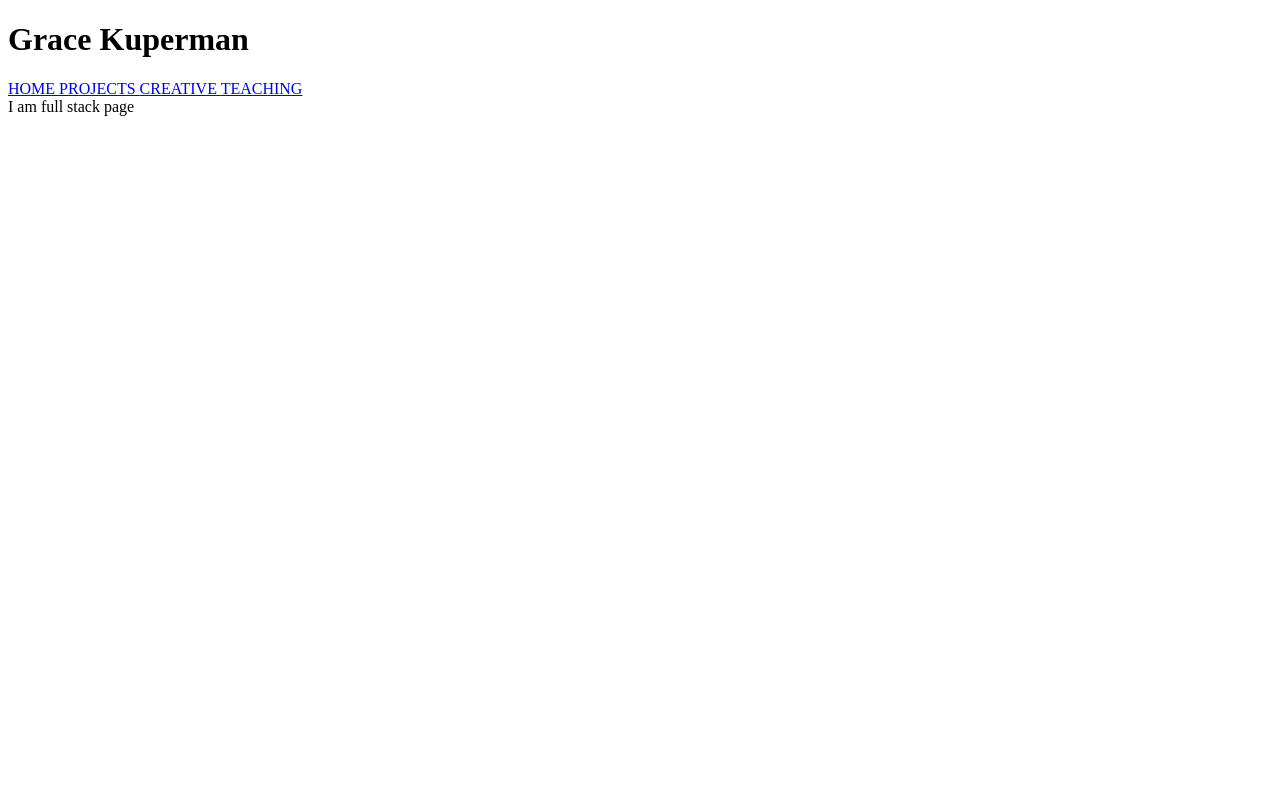
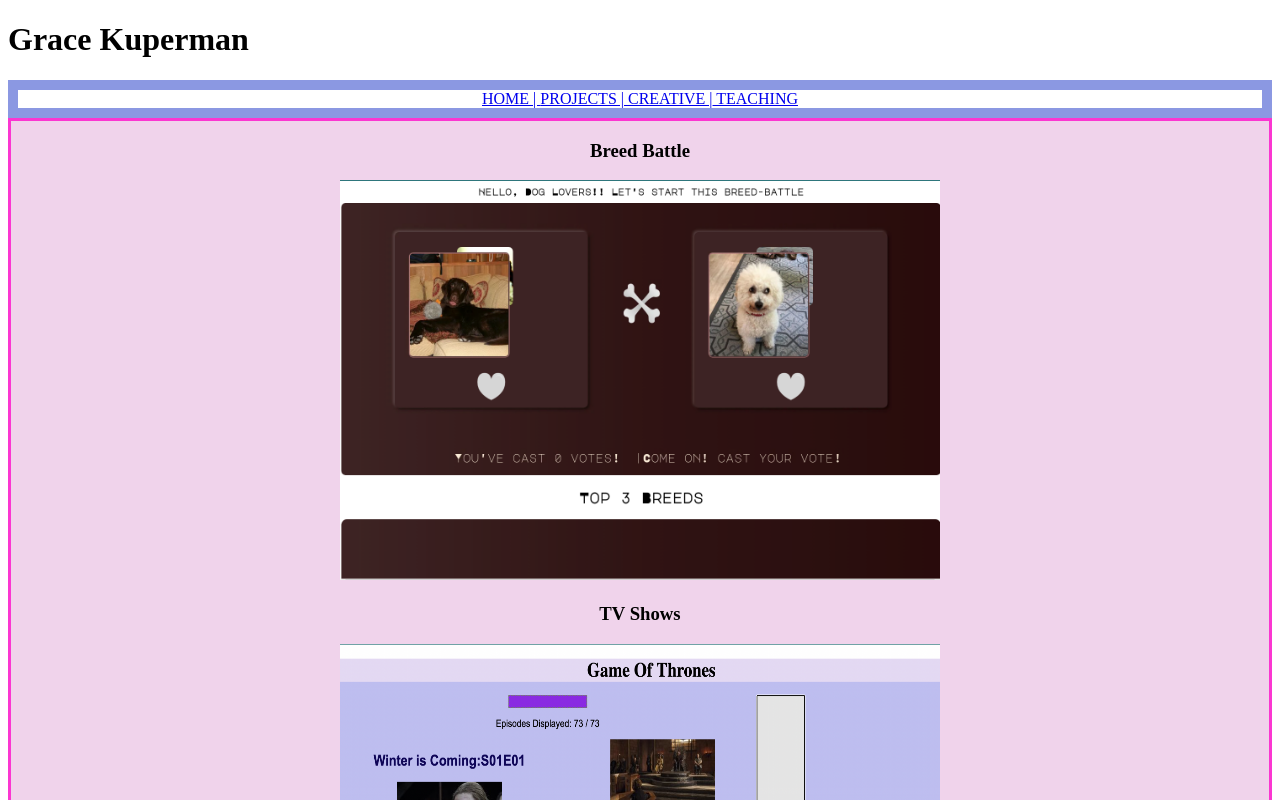
Before and after one commit to GracieLouFreebush22/portfolio-front, a React (Create React App) app: page /Projects in a window 1280 px wide. Shown: the top 800 px of the page. Built offline with nearby package versions, Linux system fonts and the light colour scheme; the HTML template or start-up script is replaced by a standard one.

Commit message:
solid foundation images uploaded

```diff
--- /dev/null
+++ b/src/App.css
@@ -0,0 +1,9 @@
+.ctn-app{
+    background-color: rgb(240, 211, 235);
+    text-align: center;
+}
+.ctn-nav{
+    text-align: center;
+    border-color: pink;
+    border: solid 10px rgb(139, 152, 226);
+}
--- a/src/App.tsx
+++ b/src/App.tsx
@@ -1,15 +1,18 @@
 import HomePage from "./componenets/HomePage";
-import FullStack from "./componenets/FullStack";
+import FullStackPage from "./componenets/FullStackPage";
 import CreativePage from "./componenets/CreativePage";
 import {Route, Routes} from "react-router-dom"
 import TeachingPage from "./componenets/TeachingPage";
+import "./App.css"
+
+
 
 function App(): JSX.Element {
   return (
-    <div>
+    <div className= "ctn-app">
       <Routes>
         <Route path="/" element={<HomePage />} />
-        <Route path="/Projects" element={<FullStack/>}/>
+        <Route path="/Projects" element={<FullStackPage/>}/>
         <Route path ="/Creative" element={<CreativePage/>}/>
         <Route path="/Teaching" element={<TeachingPage/>}/>
       </Routes>
--- /dev/null
+++ b/src/componenets/FullStack.css
@@ -0,0 +1,7 @@
+
+.ctn-proj{
+    border-color: rgba(255, 0, 200, 0.74);
+    border-style: solid;
+    text-align: center;
+
+}
--- a/src/componenets/FullStack.tsx
+++ /dev/null
@@ -1,9 +0,0 @@
-
-function FullStack(): JSX.Element{
-
-    return (
-        <>I am full stack page </>
-    )
-}
-
-export default FullStack
--- /dev/null
+++ b/src/componenets/FullStackPage.tsx
@@ -0,0 +1,37 @@
+import "./FullStack.css";
+import breedbattle from "../images/breedbattle.png"
+import tvShows from "../images/tvShows.png"
+
+function FullStackPage(): JSX.Element{
+
+    return (
+    <div>
+        <div className= "ctn-proj">
+            <h3> Breed Battle</h3>
+            <img src={breedbattle} alt="" width="600px" height="400px"/>
+            <h3> TV Shows</h3>
+            <img src={tvShows} alt="" width="600px" height="400px" />
+        </div>
+    </div>
+
+    )
+}
+
+export default FullStackPage
+
+//------------------------UNUSED CODE
+{/* {projectObj.map((item, i) => {
+                return (
+                    <div key={i}>
+                    <p> {item.title} </p>
+                    <img  alt =""src={breedBattle} className="proj-Img" />
+                </div>
+                )
+             })} */}
+/*
+
+interface projectProps {
+    link: string,
+    title: string
+}
+*/
--- a/src/componenets/HomePage.tsx
+++ b/src/componenets/HomePage.tsx
@@ -1,3 +1,5 @@
+
+
 function HomePage(): JSX.Element {
   const handleHome = () => {
     console.log("i am home button");
--- a/src/componenets/NavBar.tsx
+++ b/src/componenets/NavBar.tsx
@@ -1,4 +1,5 @@
 import { Link } from "react-router-dom";
+import "../App.css"
 
 function NavBar():JSX.Element{
     return(
@@ -6,10 +7,10 @@ function NavBar():JSX.Element{
             <div>
                 <h1> Grace Kuperman </h1>
             </div>
-        <nav>
-            <Link to="/"> HOME </Link>
-            <Link to="/Projects"> PROJECTS </Link>
-            <Link to="/Creative"> CREATIVE </Link>
+        <nav className= "ctn-nav" >
+            <Link to="/"> HOME | </Link>
+            <Link to="/Projects"> PROJECTS | </Link>
+            <Link to="/Creative"> CREATIVE |</Link>
             <Link to="/Teaching"> TEACHING </Link>
         </nav>
         </div>
```
Also changed, not shown: src/utils/data.ts (added, +13 -0 lines), src/images/tvShows.png (added).
